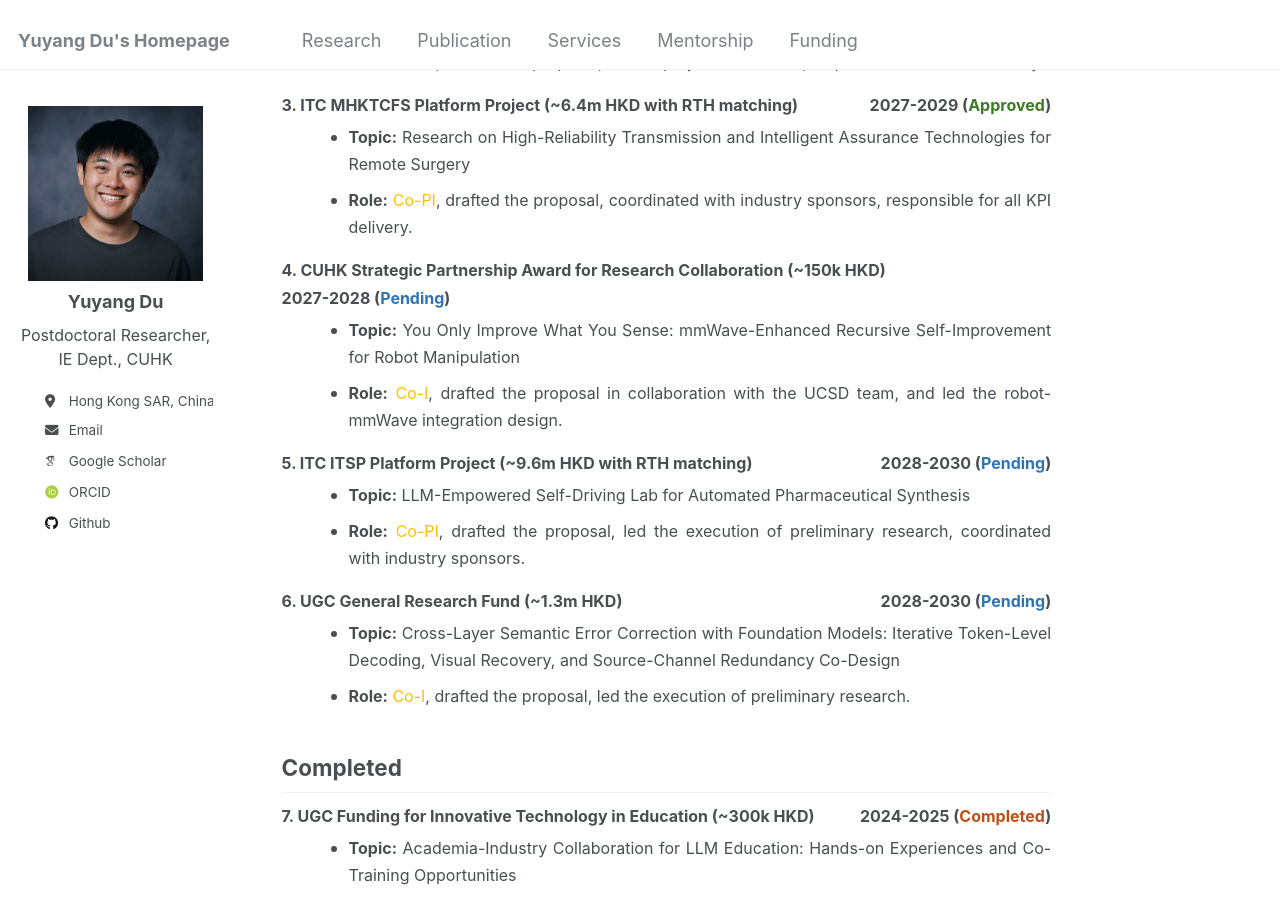
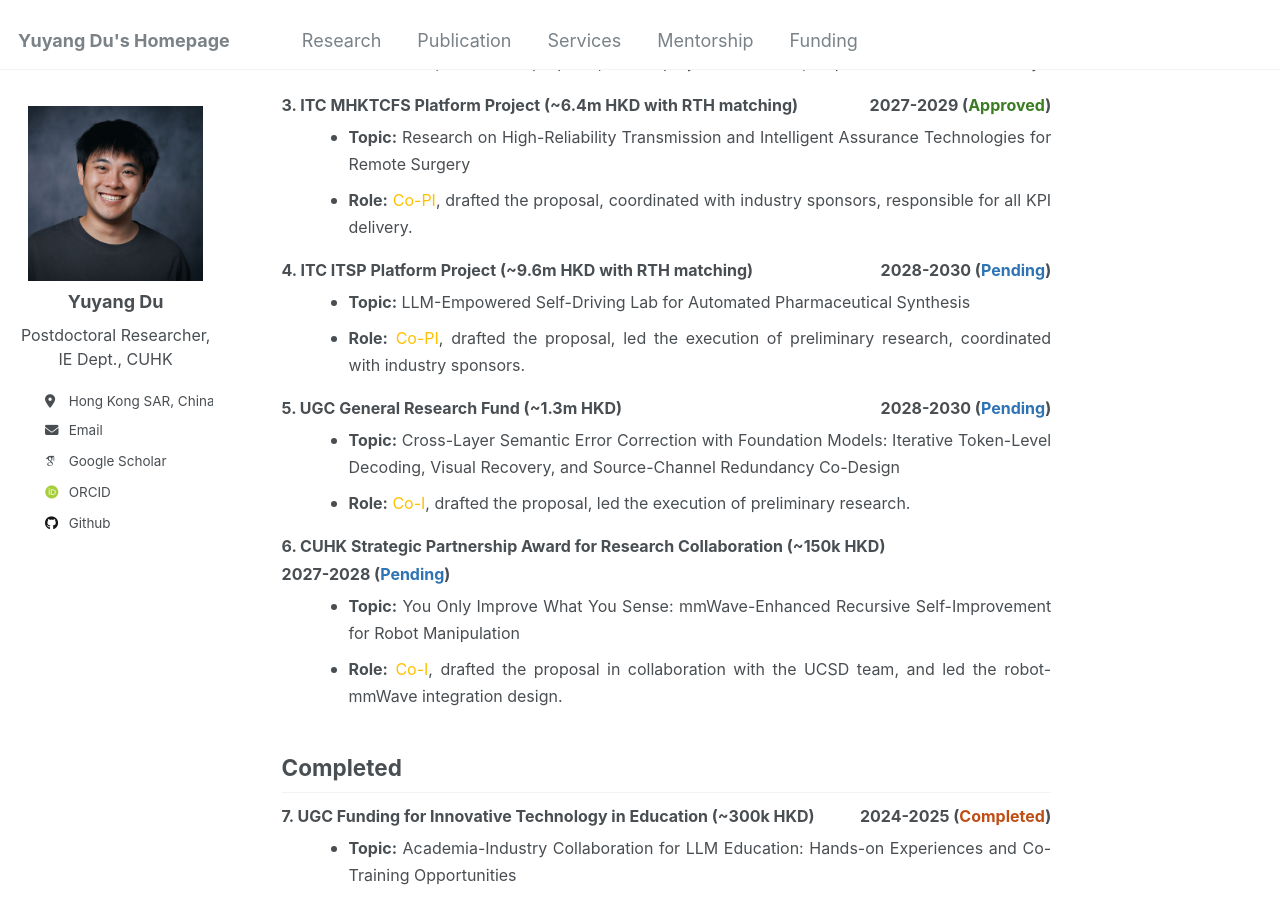
Before and after one commit to yuyangdu001/yuyangdu001.github.io, a Jekyll site: the page built from _pages/funding.md, in a window 1280 px wide and 900 px high, scrolled down 547 px. Built offline with Jekyll 4.4.1, drawn with Linux system fonts in a browser that asks for light colours; some web fonts are replaced; part of the change alters nothing that is shown.

Commit message:
Update funding.md

```diff
--- a/_pages/funding.md
+++ b/_pages/funding.md
@@ -53,16 +53,7 @@ Approved/Pending
 </ul>
 
 <div class="funding-project-heading">
-  <span>4. CUHK Strategic Partnership Award for Research Collaboration (~150k HKD)</span>
-  <span>2027-2028 (<span style="color: #2e74b5;">Pending</span>)</span>
-</div>
-<ul style="margin-left: 1.5em; margin-top: 6px;">
-  <li><font size=3><b>Topic:</b> You Only Improve What You Sense: mmWave-Enhanced Recursive Self-Improvement for Robot Manipulation</font></li>
-  <li><font size=3><b>Role:</b> <span style="color: #ffc000;">Co-I</span>, drafted the proposal in collaboration with the UCSD team, and led the robot-mmWave integration design.</font></li>
-</ul>
-
-<div class="funding-project-heading">
-  <span>5. ITC ITSP Platform Project (~9.6m HKD with RTH matching)</span>
+  <span>4. ITC ITSP Platform Project (~9.6m HKD with RTH matching)</span>
   <span>2028-2030 (<span style="color: #2e74b5;">Pending</span>)</span>
 </div>
 <ul style="margin-left: 1.5em; margin-top: 6px;">
@@ -71,7 +62,7 @@ Approved/Pending
 </ul>
 
 <div class="funding-project-heading">
-  <span>6. UGC General Research Fund (~1.3m HKD)</span>
+  <span>5. UGC General Research Fund (~1.3m HKD)</span>
   <span>2028-2030 (<span style="color: #2e74b5;">Pending</span>)</span>
 </div>
 <ul style="margin-left: 1.5em; margin-top: 6px;">
@@ -79,6 +70,14 @@ Approved/Pending
   <li><font size=3><b>Role:</b> <span style="color: #ffc000;">Co-I</span>, drafted the proposal, led the execution of preliminary research.</font></li>
 </ul>
 
+<div class="funding-project-heading">
+  <span>6. CUHK Strategic Partnership Award for Research Collaboration (~150k HKD)</span>
+  <span>2027-2028 (<span style="color: #2e74b5;">Pending</span>)</span>
+</div>
+<ul style="margin-left: 1.5em; margin-top: 6px;">
+  <li><font size=3><b>Topic:</b> You Only Improve What You Sense: mmWave-Enhanced Recursive Self-Improvement for Robot Manipulation</font></li>
+  <li><font size=3><b>Role:</b> <span style="color: #ffc000;">Co-I</span>, drafted the proposal in collaboration with the UCSD team, and led the robot-mmWave integration design.</font></li>
+</ul>
 
 Completed
 ------
```
